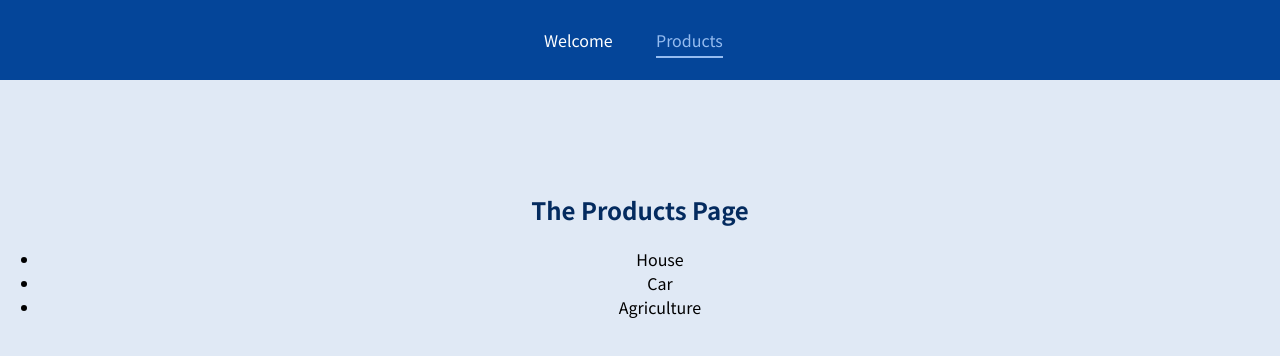
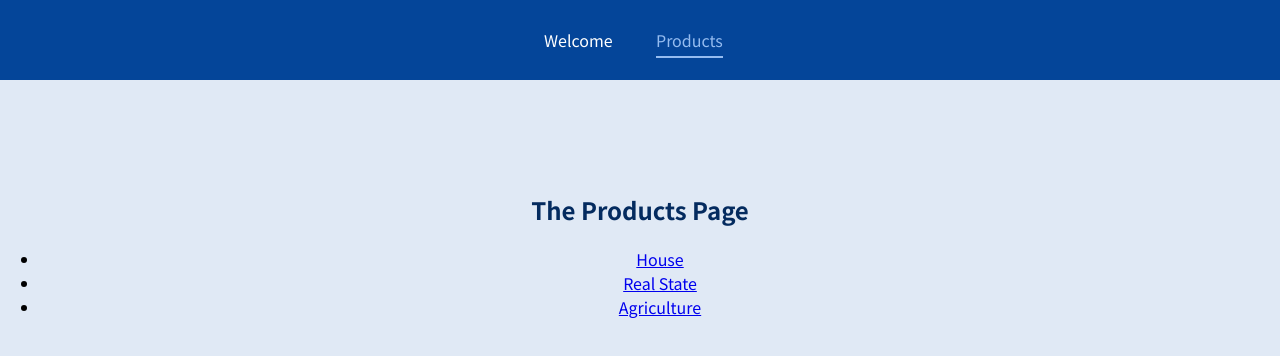
Before and after one commit to cjchika/react-router, a React (Create React App) app: page /products in a window 1280 px wide. Shown: the top 356 px of the page. Built offline with nearby package versions, Linux system fonts and the light colour scheme; the HTML template or start-up script is replaced by a standard one.

Commit message:
Switch & Exact

```diff
--- a/src/App.js
+++ b/src/App.js
@@ -1,4 +1,4 @@
-import { Route } from "react-router-dom";
+import { Route, Switch } from "react-router-dom";
 import Products from "./pages/Products";
 import Welcome from "./pages/Welcome";
 import MainHeader from "./components/MainHeader";
@@ -9,15 +9,17 @@ function App() {
     <div>
       <MainHeader />
       <main>
+        <Switch>
           <Route path="/welcome">
             <Welcome />
           </Route>
-        <Route path="/products">
+          <Route path="/products" exact>
             <Products />
           </Route>
-        <Route path="/product-detail/:productId">
+          <Route path="/products/:productId">
             <ProductDetail />
           </Route>
+        </Switch>
       </main>
     </div>
   );
--- a/src/pages/Products.jsx
+++ b/src/pages/Products.jsx
@@ -1,11 +1,19 @@
+import { Link } from "react-router-dom";
+
 const Products = () => {
   return (
     <section>
       <h1>The Products Page</h1>
       <ul>
-				<li>House</li>
-				<li>Car</li>
-				<li>Agriculture</li>
+        <li>
+          <Link to="/products/p1">House</Link>
+        </li>
+        <li>
+          <Link to="/products/p2">Real State</Link>
+        </li>
+        <li>
+          <Link to="/products/p3">Agriculture</Link>
+        </li>
       </ul>
     </section>
   );
```
Lines whose indentation alone changed are shown as unchanged.
